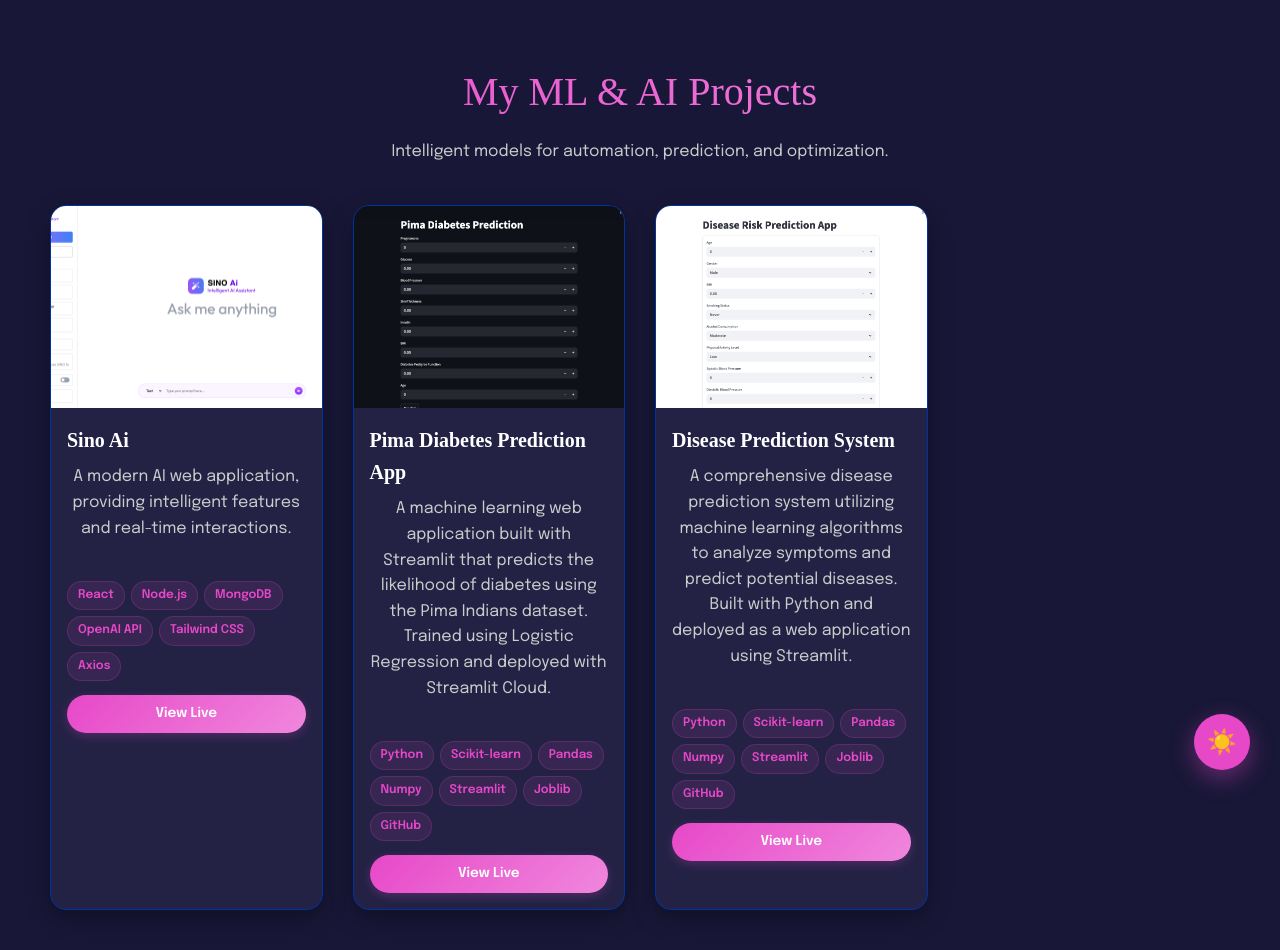
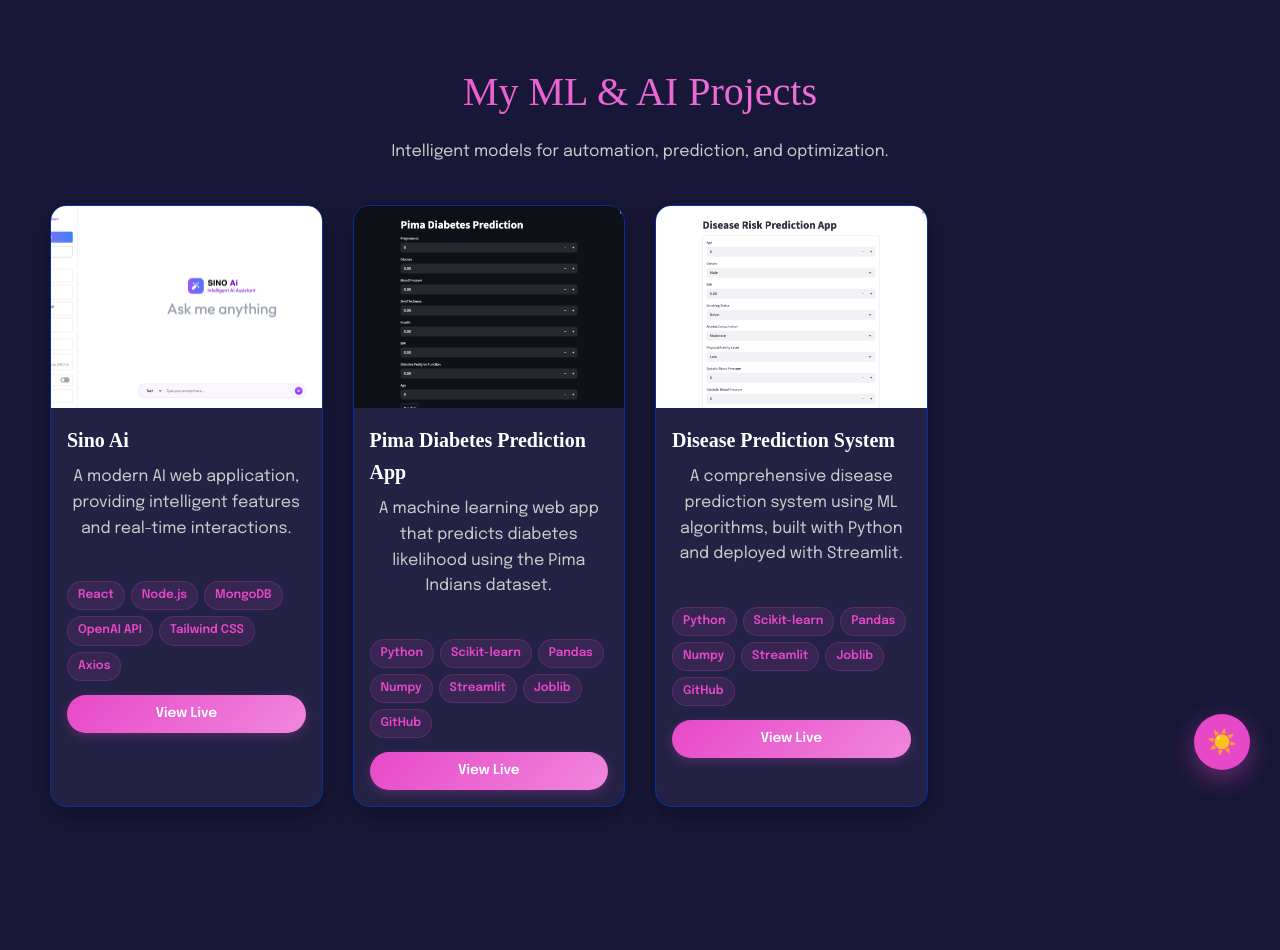
Before and after one commit to sidicksino/SidickPortfolio, a React (Vite) app: page /projects/ai in a window 1280 px wide. After the commit the page ends 847 px from the top, so only its background shows below. Built offline with nearby package versions, Linux system fonts and the light colour scheme; a web font is replaced by a local one.

Commit message:
Still adding text translation

```diff
--- a/src/components/projects/AIProjects.jsx
+++ b/src/components/projects/AIProjects.jsx
@@ -10,9 +10,8 @@ const AIProjects = () => {
   const projects = [
     {
       id: 1,
-      title: "Sino Ai",
-      description:
-        "A modern AI web application, providing intelligent features and real-time interactions.",
+      titleKey: 'projects.items.ai.1.title',
+      descriptionKey: 'projects.items.ai.1.description',
       technologies: [
         "React",
         "Node.js",
@@ -23,13 +22,13 @@ const AIProjects = () => {
       ],
       image: SinoAi,
       liveUrl: "https://sinoai-chi.vercel.app/",
-      // githubUrl: "https://github.com/sidicksino/sino_Ai",
+      // githubUrl: "https://github.com/sidicksino/SinoAI",
     },
     {
+
       id: 2,
-      title: "Pima Diabetes Prediction App",
-      description:
-        "A machine learning web application built with Streamlit that predicts the likelihood of diabetes using the Pima Indians dataset. Trained using Logistic Regression and deployed with Streamlit Cloud.",
+      titleKey: 'projects.items.ai.2.title',
+      descriptionKey: 'projects.items.ai.2.description',
       technologies: [
         "Python",
         "Scikit-learn",
@@ -40,15 +39,14 @@ const AIProjects = () => {
         "GitHub",
       ],
       image: PimaDiabetes,
-      liveUrl:
-        "https://sidicksino-machine-learning-lecture-app-h8qu2o.streamlit.app/",
-      // githubUrl: "https://github.com/sidicksino/machine_learning_lecture",
+      liveUrl: "https://sidicksino-pima-diabetes-prediction-app-3gkqbb.streamlit.app/",
+      // githubUrl: "https://github.com/sidicksino/Pima-Diabetes-Prediction-App",
+
     },
     {
       id: 3,
-      title: "Disease Prediction System",
-      description:
-        "A comprehensive disease prediction system utilizing machine learning algorithms to analyze symptoms and predict potential diseases. Built with Python and deployed as a web application using Streamlit.",
+      titleKey: 'projects.items.ai.3.title',
+      descriptionKey: 'projects.items.ai.3.description',
       technologies: [
         "Python",
         "Scikit-learn",
@@ -82,8 +80,8 @@ const AIProjects = () => {
               />
             </div>
             <div className="project-card1">
-              <h3 className="project-title">{project.title}</h3>
-              <p className="project-description">{project.description}</p>
+              <h3 className="project-title">{t(project.titleKey)}</h3>
+              <p className="project-description">{t(project.descriptionKey)}</p>
 
               <div className="project-tech">
                 {project.technologies.map((tech, index) => (
--- a/src/components/projects/DesignProjects.jsx
+++ b/src/components/projects/DesignProjects.jsx
@@ -10,36 +10,32 @@ const DesignProjects = () => {
   const projects = [
     {
       id: 1,
-      title: "TchadInfos Design",
-      description:
-        "A modern news app design for TchadInfos, focusing on a clean layout and user-friendly reading experience.",
+      titleKey: 'projects.items.design.1.title',
+      descriptionKey: 'projects.items.design.1.description',
       technologies: ["Figma"],
       image: TchadInfos,
       viewUrl: "https://www.figma.com/design/zN5aQNdxfQNNE2feEx4yfi/TEAM-WORK1?node-id=477-727&p=f&t=DtBIxtgBPNmUUJ8u-0",
     },
     {
       id: 2,
-      title: "Ecommerce Mobile Design",
-      description:
-        "A modern e-commerce App UI/UX design for a seamless and engaging shopping experience.",
+      titleKey: 'projects.items.design.2.title',
+      descriptionKey: 'projects.items.design.2.description',
       technologies: ["Figma"],
       image: Ecomerce,
       viewUrl: "https://www.figma.com/design/zN5aQNdxfQNNE2feEx4yfi/TEAM-WORK1?node-id=0-1&p=f&t=DtBIxtgBPNmUUJ8u-0",
     },
     {
       id: 3,
-      title: "Sidick Portfolio Design",
-      description:
-        "A modern portfolio web UI/UX design showcasing projects and skills with a clean, responsive layout.",
+      titleKey: 'projects.items.design.3.title',
+      descriptionKey: 'projects.items.design.3.description',
       technologies: ["Figma"],
       image: SinoEcommerce,
       viewUrl: "https://www.figma.com/design/Gbc29anWMxWxIH9MKtBAIA/Boutique-Sino?node-id=173-168&p=f&t=DtBIxtgBPNmUUJ8u-0",
     },
     {
       id: 4,
-      title: "Sino Ecommerce Design",
-      description:
-        "A modern e-commerce Web UI/UX design for a seamless and engaging shopping experience.",
+      titleKey: 'projects.items.design.4.title',
+      descriptionKey: 'projects.items.design.4.description',
       technologies: ["Figma"],
       image: SinoEcommerce,
       viewUrl: "https://www.figma.com/design/Gbc29anWMxWxIH9MKtBAIA/Boutique-Sino?node-id=156-132&t=DtBIxtgBPNmUUJ8u-0",
@@ -64,8 +60,8 @@ const DesignProjects = () => {
               />
             </div>
             <div className="project-card1">
-              <h3 className="project-title">{project.title}</h3>
-              <p className="project-description">{project.description}</p>
+              <h3 className="project-title">{t(project.titleKey)}</h3>
+              <p className="project-description">{t(project.descriptionKey)}</p>
 
               <div className="project-tech">
                 {project.technologies.map((tech, index) => (
--- a/src/components/projects/MobileProjects.jsx
+++ b/src/components/projects/MobileProjects.jsx
@@ -8,9 +8,8 @@ const MobileProjects = () => {
   const projects = [
     {
       id: 1,
-      title: "SinoBoutique",
-      description:
-        "SinoBoutique is a sleek and modern e-commerce app developed by Sidick, designed to provide a seamless shopping experience with real-time updates, secure transactions, and an intuitive user interface.",
+      titleKey: 'projects.items.mobile.1.title',
+      descriptionKey: 'projects.items.mobile.1.description',
       technologies: [
         "React Native",
         "Expo",
@@ -30,9 +29,8 @@ const MobileProjects = () => {
     },
     {
       id: 2,
-      title: "TchadInfos",
-      description:
-        "TchadInfos is a modern and user-friendly news app developed by Sidick, providing real-time updates, curated news content, and an intuitive interface for effortless browsing of the latest headlines.",
+      titleKey: 'projects.items.mobile.2.title',
+      descriptionKey: 'projects.items.mobile.2.description',
       technologies: [
         "React Native",
         "Expo",
@@ -48,9 +46,8 @@ const MobileProjects = () => {
     },
     {
       id: 3,
-      title: "Wallet",
-      description:
-        "Wallet is a modern digital finance app developed by Sidick, allowing users to manage their expenses, track transactions, and visualize spending insights through a secure and responsive interface.",
+      titleKey: 'projects.items.mobile.3.title',
+      descriptionKey: 'projects.items.mobile.3.description',
       technologies: [
         "React Native",
         "Expo",
@@ -70,9 +67,8 @@ const MobileProjects = () => {
     },
     {
       id: 4,
-      title: "To-Do",
-      description:
-        "To-Do is a minimalist and efficient task management app built by Sidick, designed to help users organize their daily activities, set priorities, and stay productive with a clean and responsive interface.",
+      titleKey: 'projects.items.mobile.4.title',
+      descriptionKey: 'projects.items.mobile.4.description',
       technologies: ["React Native", "Expo", "TypeScript", "CSS", "Convex"],
       image: "",
       liveUrl: "#",
@@ -98,8 +94,8 @@ const MobileProjects = () => {
               />
             </div>
             <div className="project-card1">
-              <h3 className="project-title">{project.title}</h3>
-              <p className="project-description">{project.description}</p>
+              <h3 className="project-title">{t(project.titleKey)}</h3>
+              <p className="project-description">{t(project.descriptionKey)}</p>
 
               <div className="project-tech">
                 {project.technologies.map((tech, index) => (
--- a/src/components/projects/WebProjects.jsx
+++ b/src/components/projects/WebProjects.jsx
@@ -10,9 +10,8 @@ const WebProjects = () => {
   const projects = [
     {
       id: 1,
-      title: "SinoCoffee",
-      description:
-        "SinoCoffee is a modern app by Sidick, offering a fast and intuitive platform with a sleek, up-to-date interface.",
+      titleKey: 'projects.items.web.1.title',
+      descriptionKey: 'projects.items.web.1.description',
       technologies: [
         "React",
         "Vite",
@@ -27,9 +26,8 @@ const WebProjects = () => {
     },
     {
       id: 2,
-      title: "Sino Ai",
-      description:
-        "A modern AI web application, providing intelligent features and real-time interactions.",
+      titleKey: 'projects.items.web.2.title',
+      descriptionKey: 'projects.items.web.2.description',
       technologies: [
         "React",
         "Node.js",
@@ -44,9 +42,8 @@ const WebProjects = () => {
     },
     {
       id: 3,
-      title: "Insta Abeche Website",
-      description:
-        "A simple and responsive website for Institut d'Abeche, providing essential information and services online.",
+      titleKey: 'projects.items.web.3.title',
+      descriptionKey: 'projects.items.web.3.description',
       technologies: ["HTML", "CSS", "JavaScript", "MySQL"],
       image: Insta,
       liveUrl: "https://insta-uxnh.onrender.com/",
@@ -54,9 +51,8 @@ const WebProjects = () => {
     },
     {
       id: 4,
-      title: "Sino Ecommerce Website",
-      description:
-        "A modern e-commerce website for selling products online with a sleek design, responsive layout, and smooth user experience.",
+      titleKey: 'projects.items.web.4.title',
+      descriptionKey: 'projects.items.web.4.description',
       technologies: ["HTML", "CSS", "JavaScript", "Node.js", "MySQL"],
       image: SinoEcommerce,
       liveUrl: "https://team-work-30tj.onrender.com/",
@@ -82,8 +78,8 @@ const WebProjects = () => {
               />
             </div>
             <div className="project-card1">
-              <h3 className="project-title">{project.title}</h3>
-              <p className="project-description">{project.description}</p>
+              <h3 className="project-title">{t(project.titleKey)}</h3>
+              <p className="project-description">{t(project.descriptionKey)}</p>
 
               <div className="project-tech">
                 {project.technologies.map((tech, index) => (
--- a/src/locales/en.json
+++ b/src/locales/en.json
@@ -67,6 +67,77 @@
     "designDescription": "Creative UI/UX designs that prioritize user engagement and seamless interaction.",
     "aiProjects": "ML & AI Projects",
     "aiDescription": "Cutting-edge machine learning and AI solutions for real-world problems."
+    ,
+    "items": {
+      "web": {
+        "1": {
+          "title": "SinoCoffee",
+          "description": "SinoCoffee is a modern app by Sidick, offering a fast and intuitive platform with a sleek, up-to-date interface."
+        },
+        "2": {
+          "title": "Sino Ai",
+          "description": "A modern AI web application, providing intelligent features and real-time interactions."
+        },
+        "3": {
+          "title": "Insta Abeche Website",
+          "description": "A simple and responsive website for Institut d'Abeche, providing essential information and services online."
+        },
+        "4": {
+          "title": "Sino Ecommerce Website",
+          "description": "A modern e-commerce website for selling products online with a sleek design, responsive layout, and smooth user experience."
+        }
+      },
+      "ai": {
+        "1": {
+          "title": "Sino Ai",
+          "description": "A modern AI web application, providing intelligent features and real-time interactions."
+        },
+        "2": {
+          "title": "Pima Diabetes Prediction App",
+          "description": "A machine learning web app that predicts diabetes likelihood using the Pima Indians dataset."
+        },
+        "3": {
+          "title": "Disease Prediction System",
+          "description": "A comprehensive disease prediction system using ML algorithms, built with Python and deployed with Streamlit."
+        }
+      },
+      "mobile": {
+        "1": {
+          "title": "SinoBoutique",
+          "description": "SinoBoutique is a sleek e-commerce app providing a seamless shopping experience with secure transactions and an intuitive UI."
+        },
+        "2": {
+          "title": "TchadInfos",
+          "description": "TchadInfos is a modern news app providing real-time updates, curated content, and an intuitive browsing experience."
+        },
+        "3": {
+          "title": "Wallet",
+          "description": "Wallet is a digital finance app that helps users manage expenses, track transactions, and visualize spending insights."
+        },
+        "4": {
+          "title": "To-Do",
+          "description": "To-Do is a minimalist task management app built to help users organize daily activities and priorities."
+        }
+      },
+      "design": {
+        "1": {
+          "title": "TchadInfos Design",
+          "description": "A modern news app design for TchadInfos, focusing on a clean layout and user-friendly reading experience."
+        },
+        "2": {
+          "title": "Ecommerce Mobile Design",
+          "description": "A modern e-commerce app UI/UX design for a seamless and engaging shopping experience."
+        },
+        "3": {
+          "title": "Sidick Portfolio Design",
+          "description": "A modern portfolio web UI/UX design showcasing projects and skills with a clean, responsive layout."
+        },
+        "4": {
+          "title": "Sino Ecommerce Design",
+          "description": "A modern e-commerce web UI/UX design for a seamless and engaging shopping experience."
+        }
+      }
+    }
   },
   "projectsPage": {
     "webTitle": "My Web Projects",
--- a/src/locales/fr.json
+++ b/src/locales/fr.json
@@ -68,6 +68,77 @@
     "designDescription": "Designs UI/UX créatifs qui privilégient l'engagement de l'utilisateur et une interaction fluide.",
     "aiProjects": "Projets ML & IA",
     "aiDescription": "Solutions de Machine Learning et d'IA de pointe pour des problèmes concrets."
+    ,
+    "items": {
+      "web": {
+        "1": {
+          "title": "SinoCoffee",
+          "description": "SinoCoffee est une application moderne de Sidick, offrant une plateforme rapide et intuitive avec une interface élégante."
+        },
+        "2": {
+          "title": "Sino Ai",
+          "description": "Une application web IA moderne offrant des fonctionnalités intelligentes et des interactions en temps réel."
+        },
+        "3": {
+          "title": "Insta Abeche Website",
+          "description": "Un site simple et réactif pour l'Institut d'Abeche, fournissant des informations et services essentiels en ligne."
+        },
+        "4": {
+          "title": "Sino Ecommerce Website",
+          "description": "Un site e-commerce moderne pour vendre des produits en ligne avec un design épuré et une expérience fluide."
+        }
+      },
+      "ai": {
+        "1": {
+          "title": "Sino Ai",
+          "description": "Une application web IA moderne offrant des fonctionnalités intelligentes et des interactions en temps réel."
+        },
+        "2": {
+          "title": "Pima Diabetes Prediction App",
+          "description": "Une application de ML qui prédit la probabilité de diabète en utilisant le jeu de données Pima Indians."
+        },
+        "3": {
+          "title": "Disease Prediction System",
+          "description": "Un système complet de prédiction de maladies utilisant des algorithmes de ML, construit avec Python et déployé avec Streamlit."
+        }
+      },
+      "mobile": {
+        "1": {
+          "title": "SinoBoutique",
+          "description": "SinoBoutique est une application e-commerce offrant une expérience d'achat fluide, des transactions sécurisées et une interface intuitive."
+        },
+        "2": {
+          "title": "TchadInfos",
+          "description": "TchadInfos est une application d'actualités moderne fournissant des mises à jour en temps réel et un contenu éditorialisé."
+        },
+        "3": {
+          "title": "Wallet",
+          "description": "Wallet est une application de finance numérique permettant de gérer les dépenses, suivre les transactions et visualiser les dépenses."
+        },
+        "4": {
+          "title": "To-Do",
+          "description": "To-Do est une application de gestion de tâches minimaliste conçue pour aider les utilisateurs à organiser leurs activités quotidiennes."
+        }
+      },
+      "design": {
+        "1": {
+          "title": "TchadInfos Design",
+          "description": "Un design moderne d'application d'actualités pour TchadInfos, axé sur une mise en page claire et une lecture conviviale."
+        },
+        "2": {
+          "title": "Ecommerce Mobile Design",
+          "description": "Un design UI/UX mobile e-commerce moderne pour une expérience d'achat fluide et engageante."
+        },
+        "3": {
+          "title": "Sidick Portfolio Design",
+          "description": "Un design moderne de portfolio web présentant des projets et compétences avec une mise en page propre et réactive."
+        },
+        "4": {
+          "title": "Sino Ecommerce Design",
+          "description": "Un design web e-commerce moderne pour une expérience d'achat fluide et engageante."
+        }
+      }
+    }
   },
   "projectsPage": {
     "webTitle": "Mes Projets Web",
```
